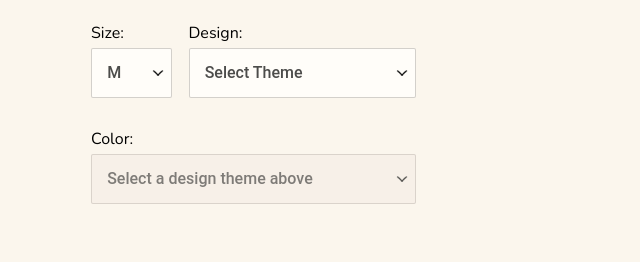
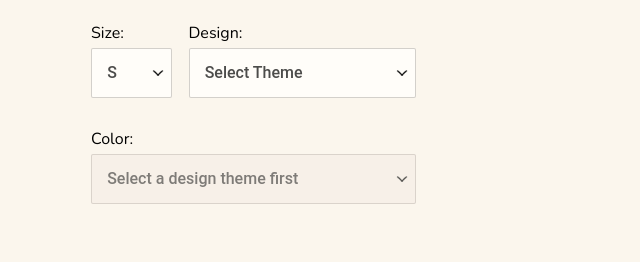
Before and after one commit to brishields/Interactive-Registration-Form, a plain HTML site: page index.html in a window 1280 px wide. Shown: the part 259-521 px from the top of the page, 609-1249 px from the left. Drawn offline with nearby package versions, Linux system fonts and the light colour scheme.

Commit message:
Removes default shirt size & rephrase shirt color

```diff
--- a/index.html
+++ b/index.html
@@ -57,7 +57,7 @@
               <label for="size">Size:</label>
               <select id="size" name="user-size">
                 <option value="small">S</option>
-                <option value="medium" selected>M</option>
+                <option value="medium">M</option>
                 <option value="large">L</option>
                 <option value="extra large">XL</option>
                 <option value="extra large">XXL</option>
@@ -76,7 +76,7 @@
             <div id="shirt-colors" class="shirt-colors">
               <label for="color">Color:</label>
               <select id="color">
-                <option selected hidden>Select a design theme above</option>
+                <option selected hidden>Select a design theme first</option>
                 <option data-theme="js puns" value="cornflowerblue">Cornflower Blue (JS Puns shirt only)</option>
                 <option data-theme="js puns" value="darkslategrey">Dark Slate Grey (JS Puns shirt only)</option>
                 <option data-theme="js puns" value="gold">Gold (JS Puns shirt only)</option>
```
